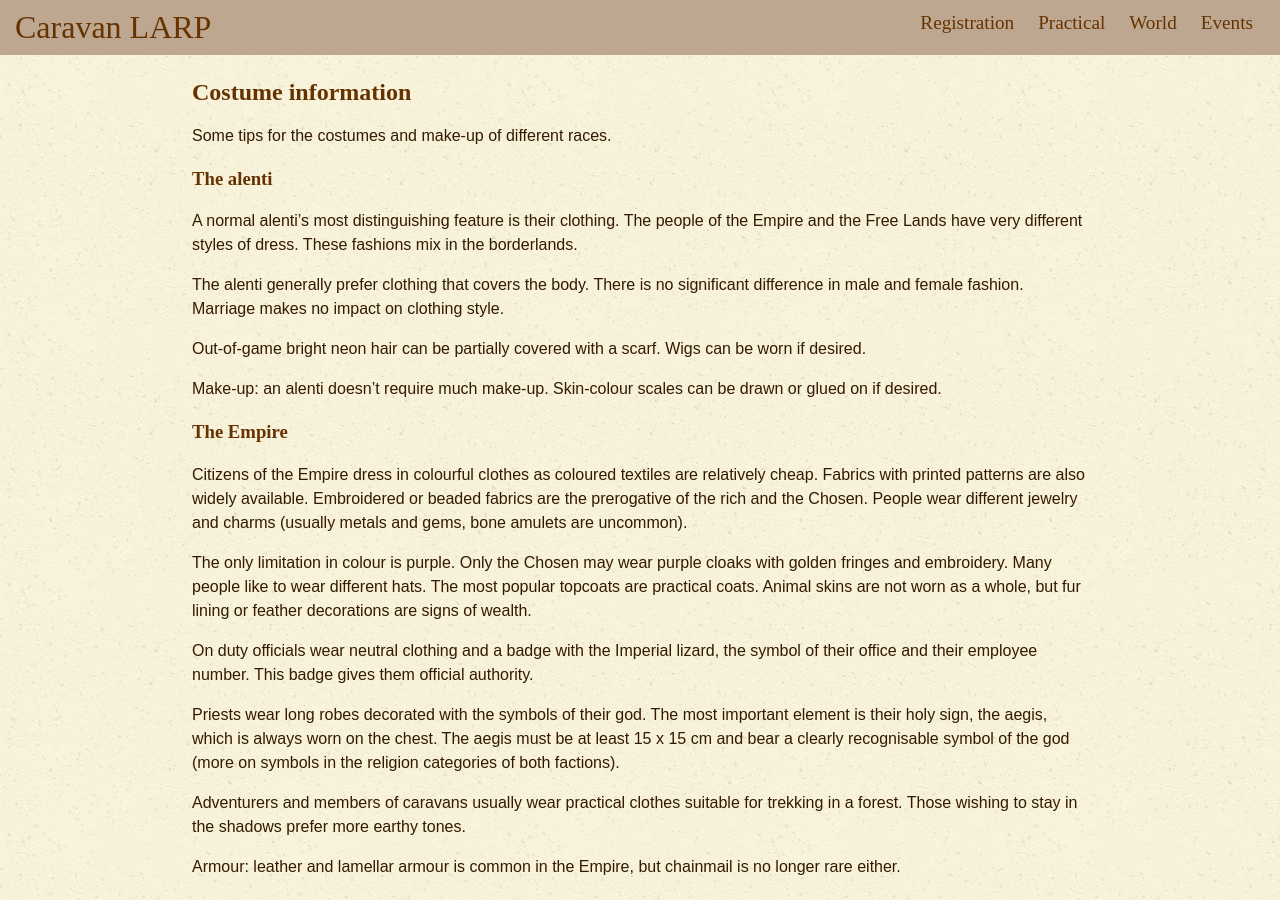
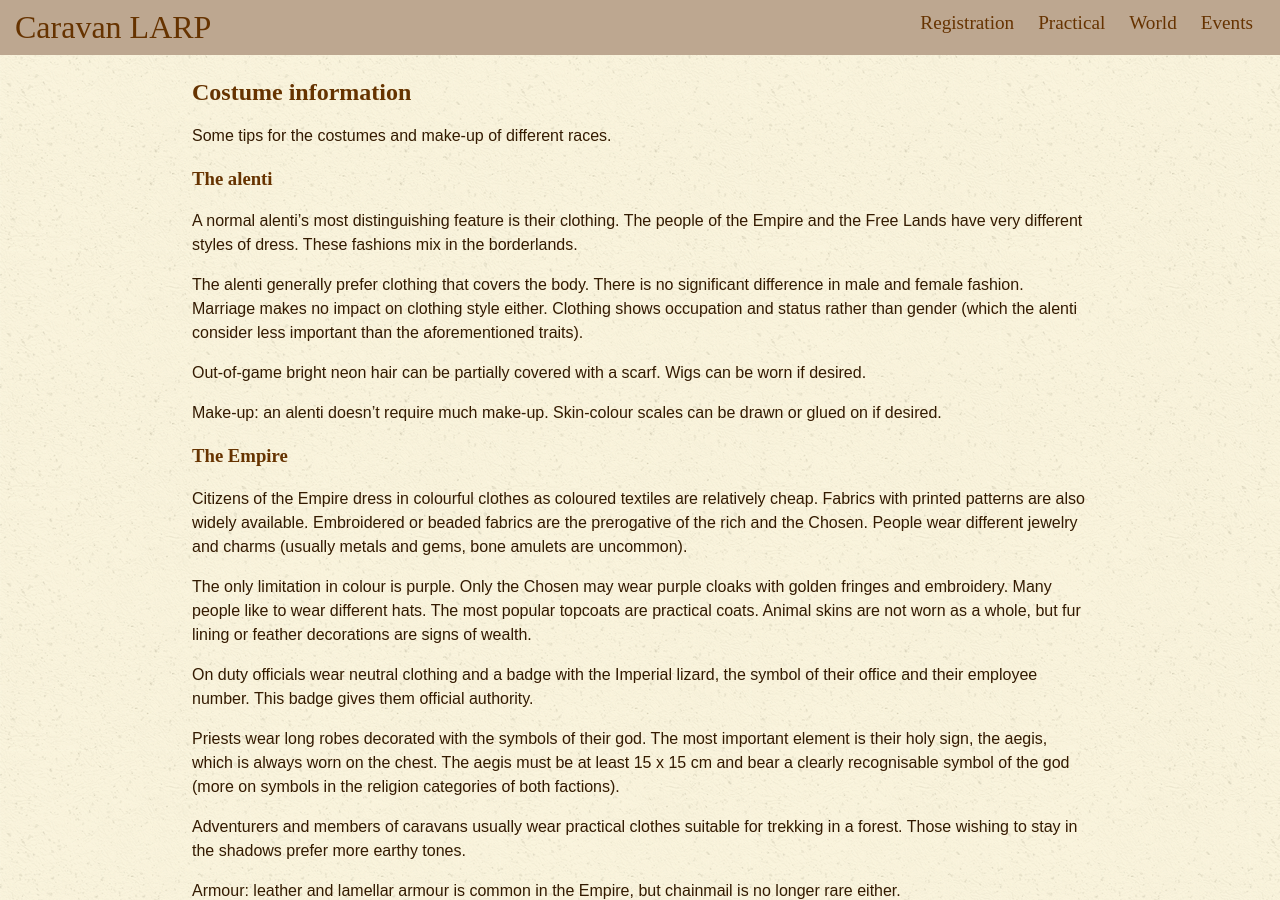
Before and after one commit to karavanlarp/karavanlarp.github.io, a Jekyll site: the page built from eng/useful/costume.md, in a window 1280 px wide and 900 px high. Built offline with Jekyll 4.4.1, drawn with Linux system fonts in a browser that asks for light colours; some web fonts are replaced.

Commit message:
update costume

```diff
--- a/eng/useful/costume.md
+++ b/eng/useful/costume.md
@@ -10,7 +10,7 @@ Some tips for the costumes and make-up of different races.
 
 A normal alenti’s most distinguishing feature is their clothing. The people of the Empire and the Free Lands have very different styles of dress. These fashions mix in the borderlands.
 
-The alenti generally prefer clothing that covers the body. There is no significant difference in male and female fashion. Marriage makes no impact on clothing style.
+The alenti generally prefer clothing that covers the body. There is no significant difference in male and female fashion. Marriage makes no impact on clothing style either. Clothing shows occupation and status rather than gender (which the alenti consider less important than the aforementioned traits).
 
 Out-of-game bright neon hair can be partially covered with a scarf. Wigs can be worn if desired.
 
```
